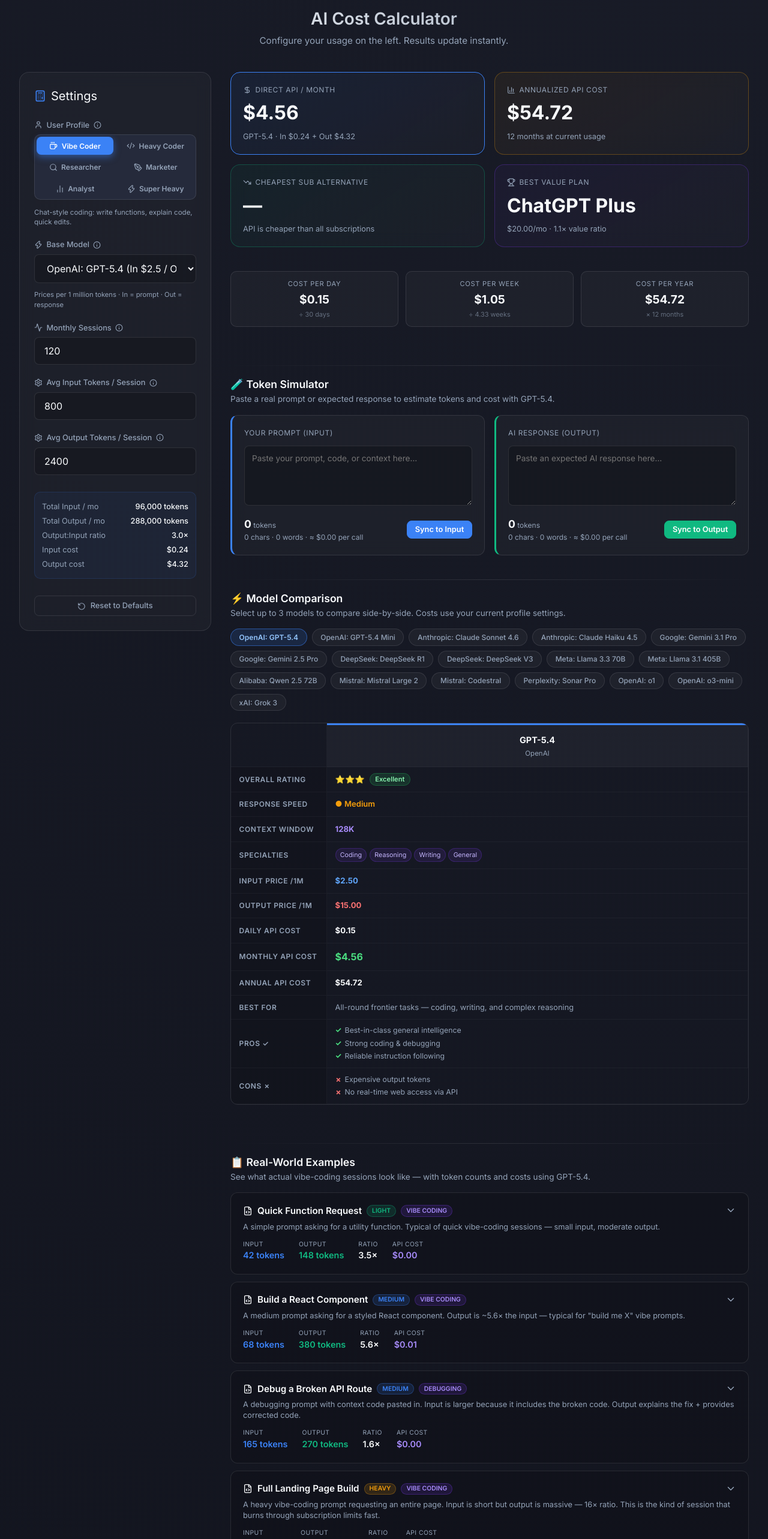
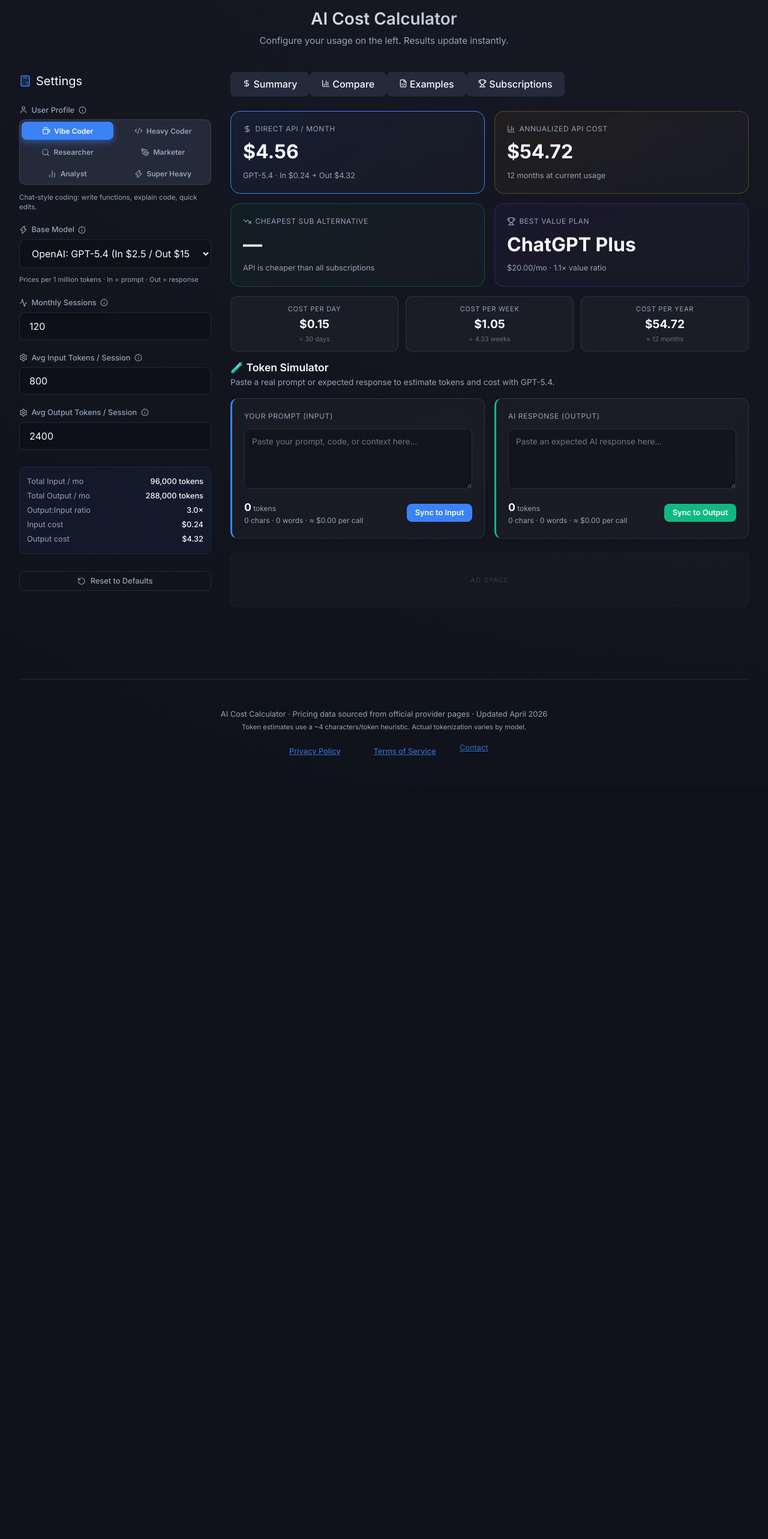
Before and after one commit to brknolan4/aicalcsolutions, a React (Vite) app: page / in a window 1280 px wide. Shown: the part 1100-3666 px from the top of the page at 60% size. After the commit the page ends 2415 px from the top, so only its background shows below. Built offline with nearby package versions, Linux system fonts and the light colour scheme.

Commit message:
Tabbed dashboard layout + fixed twin-panel sidebar + daily/weekly costs

```diff
--- a/src/App.jsx
+++ b/src/App.jsx
@@ -59,6 +59,9 @@ function App() {
         : prev.length < 3 ? [...prev, id] : prev
     );
   };
+
+  /* Active dashboard tab */
+  const [activeTab, setActiveTab] = useState('summary');
 
   /* Modal & Cookie State */
   const [activeModal, setActiveModal] = useState(null);
@@ -201,7 +204,7 @@ function App() {
 
         <div className="calc-layout">
           {/* ── SIDEBAR ── */}
-          <aside className="sidebar glass-panel">
+          <aside className="sidebar">
             <div className="sidebar-title">
               <Calculator size={20} color="#3b82f6" /> Settings
             </div>
@@ -291,7 +294,25 @@ function App() {
           {/* ── DASHBOARD ── */}
           <div className="dashboard">
 
-            {/* Summary Cards */}
+            {/* Sticky Tab Nav */}
+            <div className="dash-tabs">
+              <button className={`dash-tab ${activeTab==='summary'?'active':''}`} onClick={()=>setActiveTab('summary')}>
+                <DollarSign size={14}/> Summary
+              </button>
+              <button className={`dash-tab ${activeTab==='compare'?'active':''}`} onClick={()=>setActiveTab('compare')}>
+                <BarChart3 size={14}/> Compare
+              </button>
+              <button className={`dash-tab ${activeTab==='examples'?'active':''}`} onClick={()=>setActiveTab('examples')}>
+                <FileCode size={14}/> Examples
+              </button>
+              <button className={`dash-tab ${activeTab==='subs'?'active':''}`} onClick={()=>setActiveTab('subs')}>
+                <Trophy size={14}/> Subscriptions
+              </button>
+            </div>
+
+            {/* ──── TAB: SUMMARY ──── */}
+            {activeTab === 'summary' && (
+              <div className="dash-tab-content">
                 <div className="summary-grid">
                   <div className="summary-card glass-panel primary">
                     <span className="card-label"><DollarSign size={14}/> Direct API / Month</span>
@@ -314,8 +335,6 @@ function App() {
                     <div className="card-sub">{bestValue ? `${fmtUsd(bestValue.price)}/mo · ${bestValue.ratio.toFixed(1)}× value ratio` : 'N/A'}</div>
                   </div>
                 </div>
-
-            {/* ── DAILY / WEEKLY BREAKDOWN ── */}
                 <div className="cost-breakdown-row">
                   <div className="breakdown-cell">
                     <span className="breakdown-label">Cost Per Day</span>
@@ -333,13 +352,9 @@ function App() {
                     <span className="breakdown-sub">× 12 months</span>
                   </div>
                 </div>
-
-            {/* ── TOKEN SIMULATOR (moved up!) ── */}
                 <div className="simulator-section">
-              <div className="section-divider" style={{marginBottom:'1.25rem'}}></div>
                   <h3>🧪 Token Simulator</h3>
                   <p>Paste a real prompt or expected response to estimate tokens and cost with {model.name}.</p>
-
                   <div className="sim-grid">
                     <div className="sim-card glass-panel input-side">
                       <div className="sim-card-title">Your Prompt (Input)</div>
@@ -367,176 +382,96 @@ function App() {
                     </div>
                   </div>
                 </div>
+                <AdSlot id="summary-bottom" />
+              </div>
+            )}
 
-            {/* ── MODEL COMPARISON ── */}
-            <div className="compare-section">
-              <div className="section-divider" style={{marginBottom:'1.25rem'}}></div>
+            {/* ──── TAB: COMPARE ──── */}
+            {activeTab === 'compare' && (() => {
+              const cols = compareIds.map(id => apiModels.find(m => m.id === id)).filter(Boolean);
+              const colColors = ['#3b82f6','#8b5cf6','#f59e0b'];
+              const modelCost = (m) => (sessions*inputTokens/1e6)*m.inputPrice + (sessions*outputTokens/1e6)*m.outputPrice;
+              const speedColor = s => s==='Fast'?'#22c55e':s==='Medium'?'#f59e0b':'#ef4444';
+              const ratingStars = r => r==='Excellent'?'⭐⭐⭐':r==='Good'?'⭐⭐':'⭐';
+              return (
+                <div className="dash-tab-content">
                   <h3>⚡ Model Comparison</h3>
-              <p>Select up to 3 models to compare side-by-side. Costs use your current profile settings.</p>
-
+                  <p style={{fontSize:'0.85rem',color:'var(--text-secondary)',marginBottom:'1rem'}}>Select up to 3 models. Costs use your current profile settings.</p>
                   <div className="compare-picker">
                     {apiModels.map(m => (
-                  <button
-                    key={m.id}
-                    className={`model-pill ${compareIds.includes(m.id) ? 'selected' : ''}`}
-                    onClick={() => toggleCompare(m.id)}
-                    title={compareIds.includes(m.id) && compareIds.length === 1 ? 'At least 1 model required' : ''}
-                  >
+                      <button key={m.id} className={`model-pill ${compareIds.includes(m.id)?'selected':''}`} onClick={()=>toggleCompare(m.id)}>
                         {m.provider}: {m.name}
                       </button>
                     ))}
                   </div>
-
-              {compareIds.length >= 1 && (() => {
-                const cols = compareIds.map(id => apiModels.find(m => m.id === id)).filter(Boolean);
-                const colColors = ['#3b82f6','#8b5cf6','#f59e0b'];
-                const modelCost = (m) => {
-                  const inCost  = (sessions * inputTokens  / 1e6) * m.inputPrice;
-                  const outCost = (sessions * outputTokens / 1e6) * m.outputPrice;
-                  return inCost + outCost;
-                };
-                const speedColor = s => s==='Fast'?'#22c55e':s==='Medium'?'#f59e0b':'#ef4444';
-                const ratingStars = r => r==='Excellent'?'⭐⭐⭐':r==='Good'?'⭐⭐':'⭐';
-
-                return (
                   <div className="compare-table-wrap">
                     <div className="compare-grid" style={{gridTemplateColumns:`160px repeat(${cols.length}, 1fr)`}}>
-
-                      {/* Header row */}
                       <div className="compare-cell header-label"></div>
-                      {cols.map((m,i) => (
-                        <div key={m.id} className="compare-cell compare-header" style={{borderTop:`3px solid ${colColors[i]}`}}>
-                          <div className="cmp-name">{m.name}</div>
-                          <div className="cmp-provider">{m.provider}</div>
-                        </div>
-                      ))}
-
-                      {/* Rating */}
+                      {cols.map((m,i) => <div key={m.id} className="compare-cell compare-header" style={{borderTop:`3px solid ${colColors[i]}`}}><div className="cmp-name">{m.name}</div><div className="cmp-provider">{m.provider}</div></div>)}
                       <div className="compare-cell row-label">Overall Rating</div>
                       {cols.map(m => <div key={m.id} className="compare-cell">{ratingStars(m.rating)} <span className={`rating-badge rating-${m.rating?.toLowerCase()}`}>{m.rating}</span></div>)}
-
-                      {/* Speed */}
                       <div className="compare-cell row-label">Response Speed</div>
                       {cols.map(m => <div key={m.id} className="compare-cell"><span style={{color:speedColor(m.speed),fontWeight:600}}>● {m.speed}</span></div>)}
-
-                      {/* Context */}
                       <div className="compare-cell row-label">Context Window</div>
                       {cols.map(m => <div key={m.id} className="compare-cell cmp-context">{m.contextWindow}</div>)}
-
-                      {/* Specialties */}
                       <div className="compare-cell row-label">Specialties</div>
-                      {cols.map(m => (
-                        <div key={m.id} className="compare-cell">
-                          <div className="specialty-pills">
-                            {m.specialties?.map(s => <span key={s} className="specialty-pill">{s}</span>)}
+                      {cols.map(m => <div key={m.id} className="compare-cell"><div className="specialty-pills">{m.specialties?.map(s=><span key={s} className="specialty-pill">{s}</span>)}</div></div>)}
+                      <div className="compare-cell row-label">Input Price /1M</div>
+                      {cols.map(m => <div key={m.id} className="compare-cell price-cell in">${m.inputPrice.toFixed(2)}</div>)}
+                      <div className="compare-cell row-label">Output Price /1M</div>
+                      {cols.map(m => <div key={m.id} className="compare-cell price-cell out">${m.outputPrice.toFixed(2)}</div>)}
+                      <div className="compare-cell row-label">Daily API Cost</div>
+                      {cols.map(m => <div key={m.id} className="compare-cell price-cell">{fmtUsd(modelCost(m)/30)}</div>)}
+                      <div className="compare-cell row-label">Monthly API Cost</div>
+                      {cols.map(m => <div key={m.id} className="compare-cell price-cell primary">{fmtUsd(modelCost(m))}</div>)}
+                      <div className="compare-cell row-label">Annual API Cost</div>
+                      {cols.map(m => <div key={m.id} className="compare-cell price-cell">{fmtUsd(modelCost(m)*12)}</div>)}
+                      <div className="compare-cell row-label">Best For</div>
+                      {cols.map(m => <div key={m.id} className="compare-cell cmp-bestfor">{m.bestFor}</div>)}
+                      <div className="compare-cell row-label">Pros ✓</div>
+                      {cols.map(m => <div key={m.id} className="compare-cell"><ul className="pro-con-list">{m.pros?.map((p,i)=><li key={i} className="pro-item">{p}</li>)}</ul></div>)}
+                      <div className="compare-cell row-label">Cons ✗</div>
+                      {cols.map(m => <div key={m.id} className="compare-cell"><ul className="pro-con-list">{m.cons?.map((c,i)=><li key={i} className="con-item">{c}</li>)}</ul></div>)}
                     </div>
                   </div>
-                      ))}
-
-                      {/* Input price */}
-                      <div className="compare-cell row-label">Input Price /1M</div>
-                      {cols.map(m => <div key={m.id} className="compare-cell price-cell in">${m.inputPrice.toFixed(2)}</div>)}
-
-                      {/* Output price */}
-                      <div className="compare-cell row-label">Output Price /1M</div>
-                      {cols.map(m => <div key={m.id} className="compare-cell price-cell out">${m.outputPrice.toFixed(2)}</div>)}
-
-                      {/* Daily cost */}
-                      <div className="compare-cell row-label">Daily API Cost</div>
-                      {cols.map(m => <div key={m.id} className="compare-cell price-cell">{fmtUsd(modelCost(m)/30)}</div>)}
-
-                      {/* Monthly cost */}
-                      <div className="compare-cell row-label">Monthly API Cost</div>
-                      {cols.map(m => <div key={m.id} className="compare-cell price-cell primary">{fmtUsd(modelCost(m))}</div>)}
-
-                      {/* Annual cost */}
-                      <div className="compare-cell row-label">Annual API Cost</div>
-                      {cols.map(m => <div key={m.id} className="compare-cell price-cell">{fmtUsd(modelCost(m)*12)}</div>)}
-
-                      {/* Best for */}
-                      <div className="compare-cell row-label">Best For</div>
-                      {cols.map(m => <div key={m.id} className="compare-cell cmp-bestfor">{m.bestFor}</div>)}
-
-                      {/* Pros */}
-                      <div className="compare-cell row-label">Pros ✓</div>
-                      {cols.map(m => (
-                        <div key={m.id} className="compare-cell">
-                          <ul className="pro-con-list">
-                            {m.pros?.map((p,i) => <li key={i} className="pro-item">{p}</li>)}
-                          </ul>
-                        </div>
-                      ))}
-
-                      {/* Cons */}
-                      <div className="compare-cell row-label">Cons ✗</div>
-                      {cols.map(m => (
-                        <div key={m.id} className="compare-cell">
-                          <ul className="pro-con-list">
-                            {m.cons?.map((c,i) => <li key={i} className="con-item">{c}</li>)}
-                          </ul>
-                        </div>
-                      ))}
-
-                    </div>
+                  <AdSlot id="compare-bottom" />
                 </div>
               );
             })()}
-            </div>
 
-            {/* ── EXAMPLE PROMPTS ── */}
+            {/* ──── TAB: EXAMPLES ──── */}
+            {activeTab === 'examples' && (
+              <div className="dash-tab-content">
                 <div className="examples-section">
-              <div className="section-divider" style={{marginBottom:'1.25rem'}}></div>
                   <h3>📋 Real-World Examples</h3>
-              <p>See what actual vibe-coding sessions look like — with token counts and costs using {model.name}.</p>
-
+                  <p>See what actual sessions look like — with token counts and costs using {model.name}.</p>
                   <div className="example-list">
                     {examplePrompts.map(ex => {
                       const isOpen = expandedExample === ex.id;
                       const cost = exCost(ex.inputTokens, ex.outputTokens);
                       const ratio = (ex.outputTokens / ex.inputTokens).toFixed(1);
-                  const diffClass = ex.difficulty === 'Light' ? 'diff-light' : ex.difficulty === 'Medium' ? 'diff-medium' : 'diff-heavy';
-
+                      const diffClass = ex.difficulty==='Light'?'diff-light':ex.difficulty==='Medium'?'diff-medium':'diff-heavy';
                       return (
-                    <div key={ex.id} className="example-card" onClick={() => setExpandedExample(isOpen ? null : ex.id)}>
+                        <div key={ex.id} className="example-card" onClick={()=>setExpandedExample(isOpen?null:ex.id)}>
                           <div className="example-header">
                             <h4>
-                          <FileCode size={16} />
-                          {ex.title}
+                              <FileCode size={16}/>{ex.title}
                               <span className={`diff-badge ${diffClass}`}>{ex.difficulty}</span>
-                          <span className="diff-badge" style={{background:'rgba(124,58,237,0.15)', color:'#a78bfa', border:'1px solid rgba(124,58,237,0.3)'}}>{ex.category}</span>
+                              <span className="diff-badge" style={{background:'rgba(124,58,237,0.15)',color:'#a78bfa',border:'1px solid rgba(124,58,237,0.3)'}}>{ex.category}</span>
                             </h4>
-                        {isOpen ? <ChevronUp size={18} color="var(--text-secondary)" /> : <ChevronDown size={18} color="var(--text-secondary)" />}
+                            {isOpen?<ChevronUp size={18} color="var(--text-secondary)"/>:<ChevronDown size={18} color="var(--text-secondary)"/>}
                           </div>
                           <p className="example-desc">{ex.description}</p>
                           <div className="example-metrics">
-                        <div className="example-metric">
-                          <span className="example-metric-label">Input</span>
-                          <span className="example-metric-value blue">{fmt(ex.inputTokens)} tokens</span>
+                            <div className="example-metric"><span className="example-metric-label">Input</span><span className="example-metric-value blue">{fmt(ex.inputTokens)} tokens</span></div>
+                            <div className="example-metric"><span className="example-metric-label">Output</span><span className="example-metric-value green">{fmt(ex.outputTokens)} tokens</span></div>
+                            <div className="example-metric"><span className="example-metric-label">Ratio</span><span className="example-metric-value">{ratio}×</span></div>
+                            <div className="example-metric"><span className="example-metric-label">API Cost</span><span className="example-metric-value purple">{fmtUsd(cost)}</span></div>
                           </div>
-                        <div className="example-metric">
-                          <span className="example-metric-label">Output</span>
-                          <span className="example-metric-value green">{fmt(ex.outputTokens)} tokens</span>
-                        </div>
-                        <div className="example-metric">
-                          <span className="example-metric-label">Ratio</span>
-                          <span className="example-metric-value">{ratio}×</span>
-                        </div>
-                        <div className="example-metric">
-                          <span className="example-metric-label">API Cost</span>
-                          <span className="example-metric-value purple">{fmtUsd(cost)}</span>
-                        </div>
-                      </div>
-
                           {isOpen && (
                             <div className="example-detail">
-                          <div style={{marginBottom:'0.75rem'}}>
-                            <div className="example-code-label">Input Prompt</div>
-                            <div className="example-code">{ex.input}</div>
-                          </div>
-                          <div>
-                            <div className="example-code-label">AI Output</div>
-                            <div className="example-code">{ex.output}</div>
-                          </div>
+                              <div style={{marginBottom:'0.75rem'}}><div className="example-code-label">Input Prompt</div><div className="example-code">{ex.input}</div></div>
+                              <div><div className="example-code-label">AI Output</div><div className="example-code">{ex.output}</div></div>
                             </div>
                           )}
                         </div>
@@ -544,59 +479,47 @@ function App() {
                     })}
                   </div>
                 </div>
+                <AdSlot id="examples-bottom" />
+              </div>
+            )}
 
-            {/* ── AD SLOT 2 ── */}
-            <AdSlot id="mid" />
-
-            {/* ── SUBSCRIPTION BREAKDOWN ── */}
+            {/* ──── TAB: SUBSCRIPTIONS ──── */}
+            {activeTab === 'subs' && (
+              <div className="dash-tab-content">
                 <div>
-              <h3 style={{color:'var(--text-secondary)', marginBottom:'0.75rem', fontSize:'1.1rem'}}>Subscription Breakdown</h3>
+                  <h3 style={{color:'var(--text-primary)',marginBottom:'0.75rem',fontSize:'1.1rem'}}>Subscription Breakdown</h3>
                   <div className="provider-filters">
-                {providers.map(p => (
-                  <button key={p} className={`filter-pill ${providerFilter===p?'active':''}`} onClick={()=>setProviderFilter(p)}>
-                    {p}
-                  </button>
-                ))}
+                    {providers.map(p => <button key={p} className={`filter-pill ${providerFilter===p?'active':''}`} onClick={()=>setProviderFilter(p)}>{p}</button>)}
                   </div>
                 </div>
-
                 <div className="sub-list">
                   {filteredSubs.map(sub => {
                     const isWorthIt = totalApi > sub.price;
-                const badgeClass = sub.confidence==='exact' ? 'badge-exact' : sub.confidence==='high' ? 'badge-high' : 'badge-low';
-                const SubIcon = sub.confidence==='exact' ? CheckCircle2 : AlertTriangle;
-
+                    const badgeClass = sub.confidence==='exact'?'badge-exact':sub.confidence==='high'?'badge-high':'badge-low';
+                    const SubIcon = sub.confidence==='exact'?CheckCircle2:AlertTriangle;
                     return (
                       <div key={sub.id} className="sub-item">
                         <div className="sub-info">
-                      <h4>
-                        {sub.name}
-                        <span className={`badge ${badgeClass}`}><SubIcon size={10}/> {sub.confidence}</span>
-                      </h4>
+                          <h4>{sub.name}<span className={`badge ${badgeClass}`}><SubIcon size={10}/> {sub.confidence}</span></h4>
                           <p>{sub.description}</p>
-                      <div className="equivalence">
-                        API-equivalent value: <strong style={{color:'#fff'}}>{fmtUsd(sub.apiValueEstimate[0])} – {fmtUsd(sub.apiValueEstimate[1])}</strong> /mo
-                      </div>
+                          <div className="equivalence">API-equivalent value: <strong style={{color:'#fff'}}>{fmtUsd(sub.apiValueEstimate[0])} – {fmtUsd(sub.apiValueEstimate[1])}</strong> /mo</div>
                           <div className={`break-even-text ${isWorthIt?'worth-it':''}`}>
-                        {isWorthIt
-                          ? `✅ Your ${fmtUsd(totalApi)}/mo API usage exceeds this plan — subscription saves ${fmtUsd(totalApi - sub.price)}/mo.`
-                          : `⚠️ At ${fmtUsd(totalApi)}/mo, direct API is ${fmtUsd(sub.price - totalApi)}/mo cheaper.`}
+                            {isWorthIt ? `✅ Your ${fmtUsd(totalApi)}/mo API usage exceeds this plan — subscription saves ${fmtUsd(totalApi-sub.price)}/mo.`
+                              : `⚠️ At ${fmtUsd(totalApi)}/mo, direct API is ${fmtUsd(sub.price-totalApi)}/mo cheaper.`}
                           </div>
                         </div>
                         <div className="sub-price">
                           <div className="sub-price-val">{fmtUsd(sub.price)}</div>
-                      <div className="sub-price-annual">{fmtUsd(sub.price * 12)}/yr</div>
+                          <div className="sub-price-annual">{fmtUsd(sub.price*12)}/yr</div>
                         </div>
                       </div>
                     );
                   })}
-              {filteredSubs.length === 0 && (
-                <p style={{color:'var(--text-secondary)', textAlign:'center', padding:'2rem 0'}}>No subscriptions match this filter.</p>
+                  {filteredSubs.length===0 && <p style={{color:'var(--text-secondary)',textAlign:'center',padding:'2rem 0'}}>No subscriptions match this filter.</p>}
+                </div>
+                <AdSlot id="subs-bottom" />
+              </div>
             )}
-            </div>
-
-            {/* ── AD SLOT 3 ── */}
-            <AdSlot id="bottom" />
 
           </div>{/* end dashboard */}
         </div>{/* end calc-layout */}
```
Lines whose indentation alone changed are shown as unchanged.
